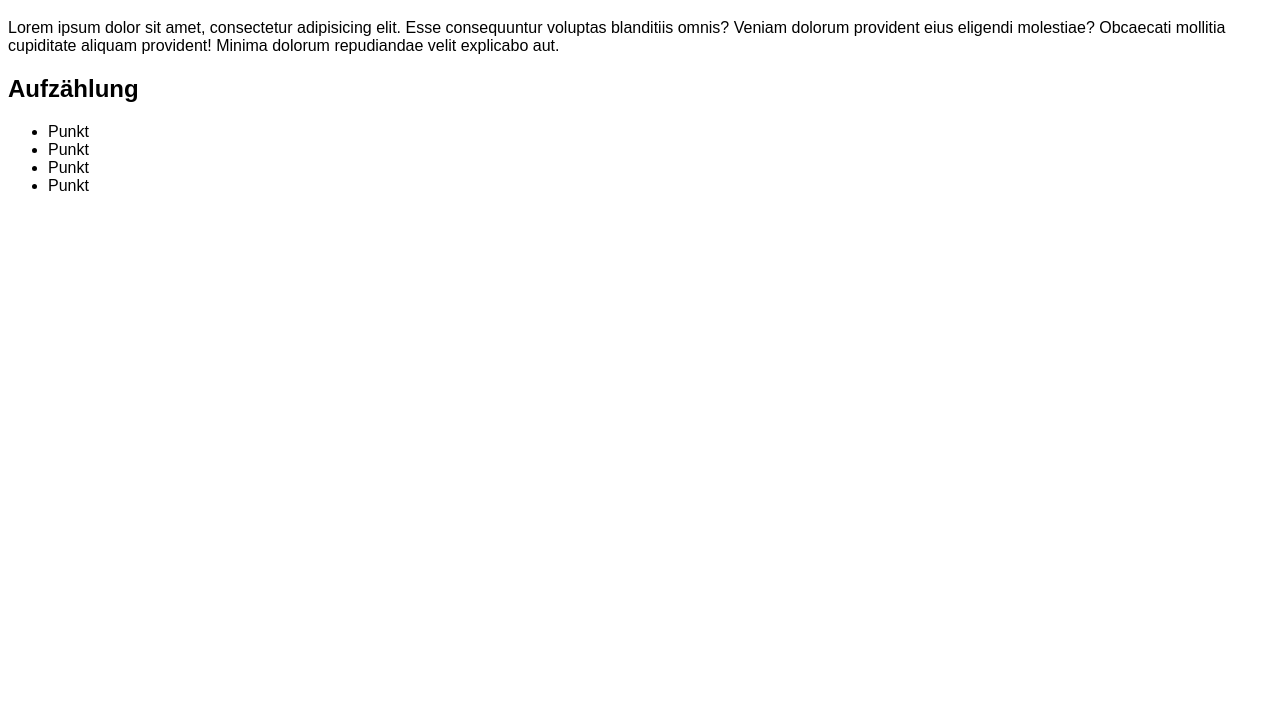
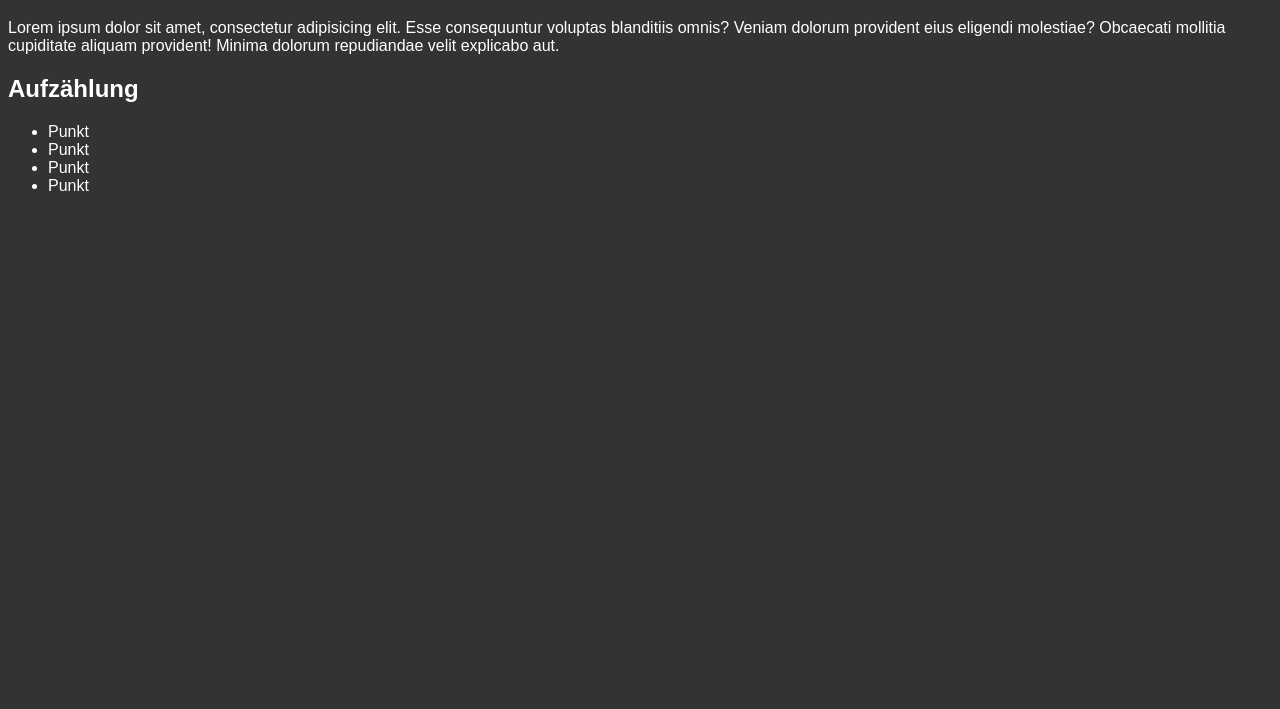
Before and after one commit to thomas-hintersteiner/html-test, a plain HTML site: page index.html in a window 1280 px wide. Shown: the part 91-800 px from the top of the page. Drawn offline with Linux system fonts and the light colour scheme.

Commit message:
Dark-Mode hinzugefügt

```diff
--- a/index.html
+++ b/index.html
@@ -6,7 +6,7 @@
     <title>HTML Test-Dokument</title>
     <link rel="stylesheet" href="style.css">
 </head>
-<body>
+<body class="dark-mode">
     <h1>Hallo</h1>
     <p>Lorem ipsum dolor sit amet, consectetur adipisicing elit. Esse consequuntur voluptas blanditiis omnis? Veniam dolorum provident eius eligendi molestiae? Obcaecati mollitia cupiditate aliquam provident! Minima dolorum repudiandae velit explicabo aut.</p>
 
--- a/style.css
+++ b/style.css
@@ -1,5 +1,10 @@
 body {
-	font-family: sans-serif;
+    font-family: sans-serif;
+}
+
+body.dark-mode {
+    background-color: rgba(0,0,0,.8);
+    color: #fff;
 }
 
 h1 {
```
